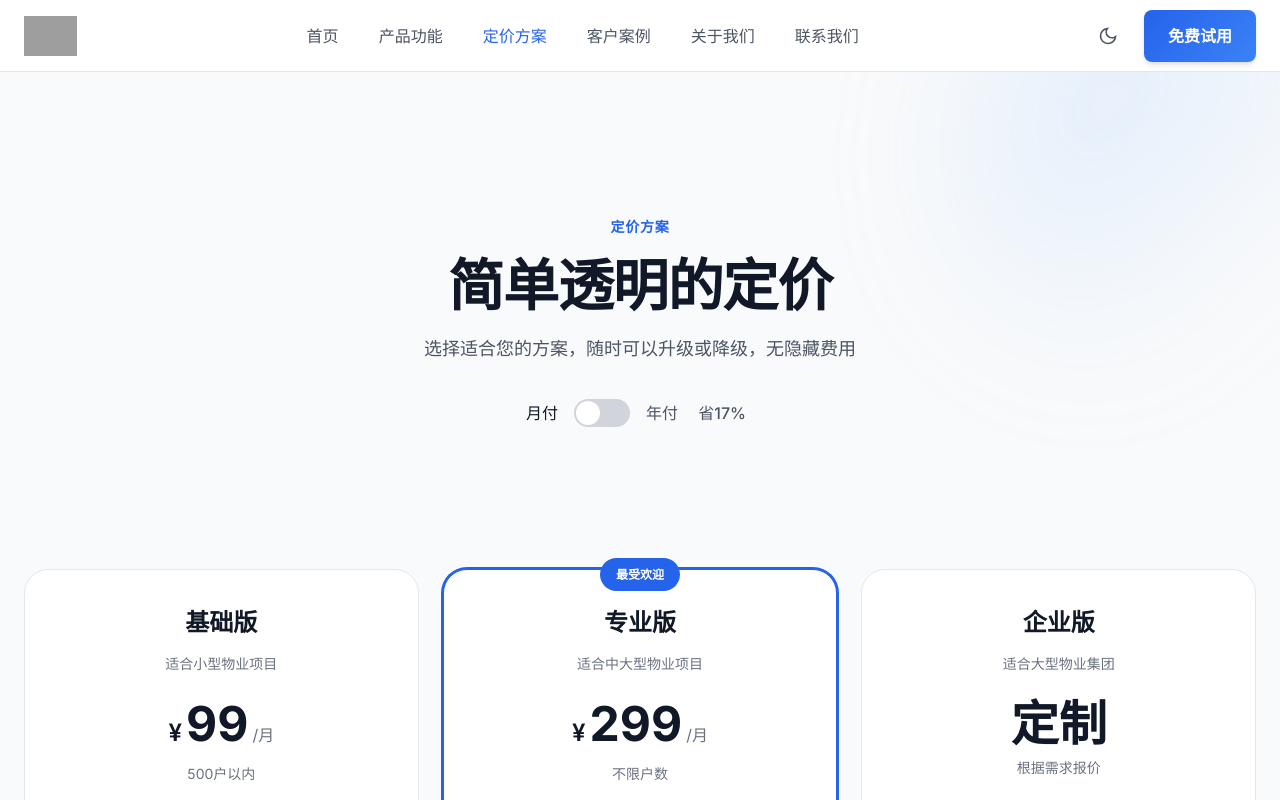
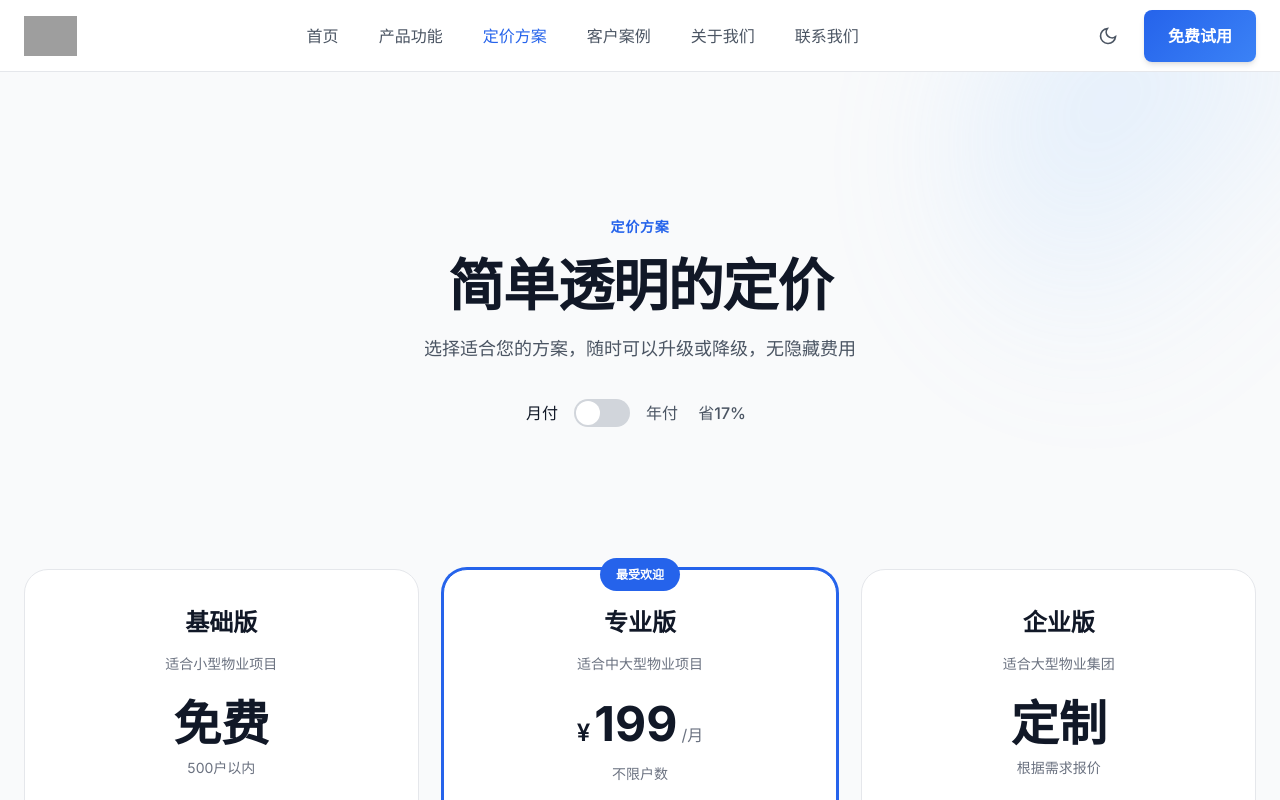
Before and after one commit to rebnonu-bot/lmzj_web, a Vue app: page /pricing in a window 1280 px wide. Shown: the top 800 px of the page. Built offline with nearby package versions, Linux system fonts and the light colour scheme; grey boxes are pictures that could not be loaded.

Commit message:
fix: 更新定价方案 - 基础版500户以内免费，专业版199元/月

```diff
--- a/src/views/Pricing.vue
+++ b/src/views/Pricing.vue
@@ -39,9 +39,7 @@
               <h3 class="card-name">基础版</h3>
               <p class="card-desc">适合小型物业项目</p>
               <div class="card-price">
-                <span class="currency">¥</span>
-                <span class="amount">{{ isYearly ? '999' : '99' }}</span>
-                <span class="period">/{{ isYearly ? '年' : '月' }}</span>
+                <span class="amount">免费</span>
               </div>
               <p class="card-note">500户以内</p>
             </div>
@@ -68,7 +66,7 @@
               <p class="card-desc">适合中大型物业项目</p>
               <div class="card-price">
                 <span class="currency">¥</span>
-                <span class="amount">{{ isYearly ? '2999' : '299' }}</span>
+                <span class="amount">{{ isYearly ? '1990' : '199' }}</span>
                 <span class="period">/{{ isYearly ? '年' : '月' }}</span>
               </div>
               <p class="card-note">不限户数</p>
```
